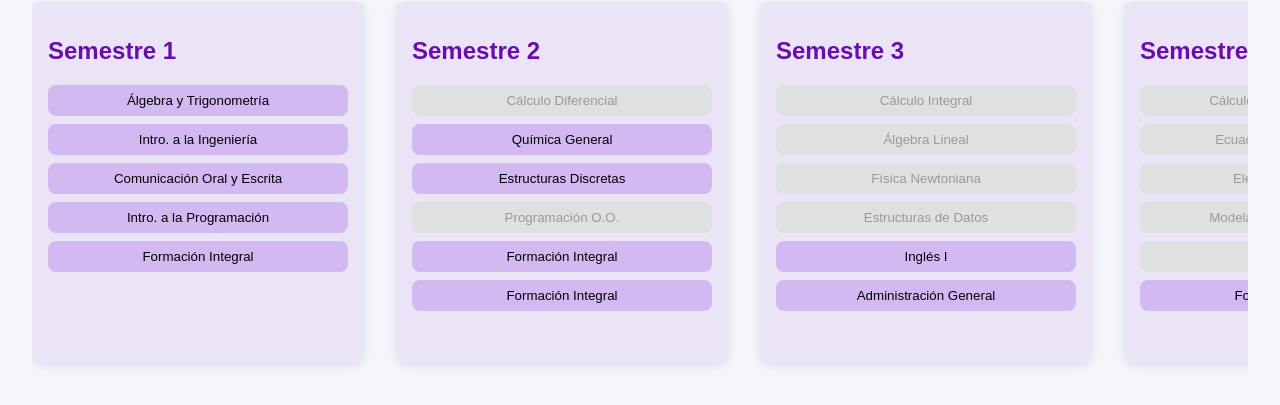
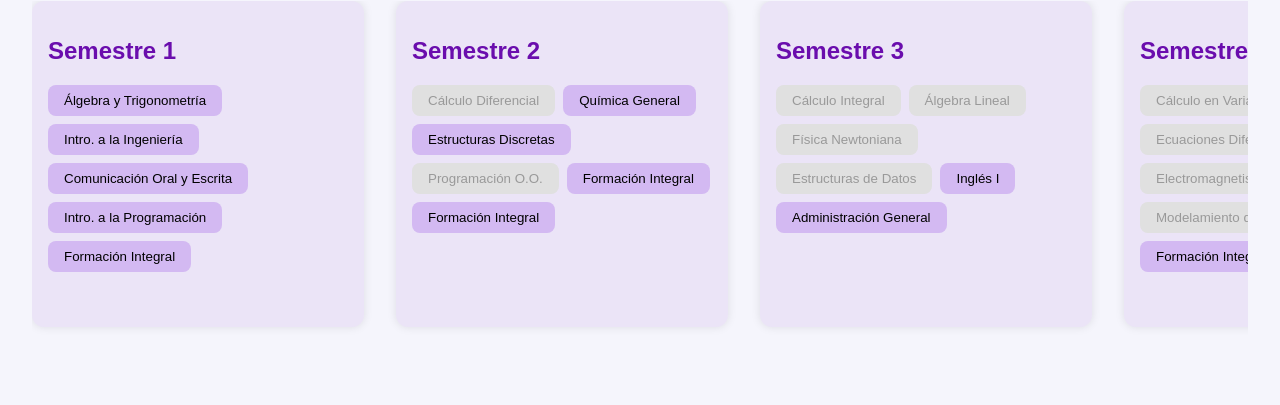
Before and after one commit to keroopie/malla-icinf, a plain HTML site: page index.html in a window 1280 px wide. Shown: the part 111-516 px from the top of the page. Drawn offline with Linux system fonts and the light colour scheme.

Commit message:
Update style.css

```diff
--- a/style.css
+++ b/style.css
@@ -34,8 +34,9 @@ h1 {
 
 .ramos {
   display: flex;
-  flex-direction: column;
+  flex-wrap: wrap;
   gap: 0.5rem;
+  justify-content: flex-start;
 }
 
 .ramo {
```
